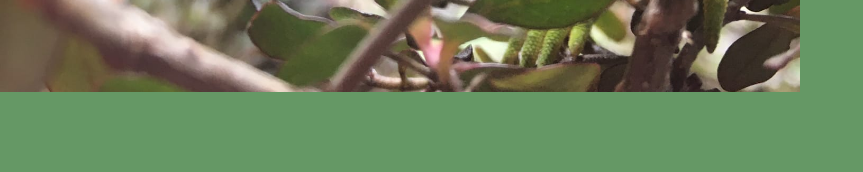
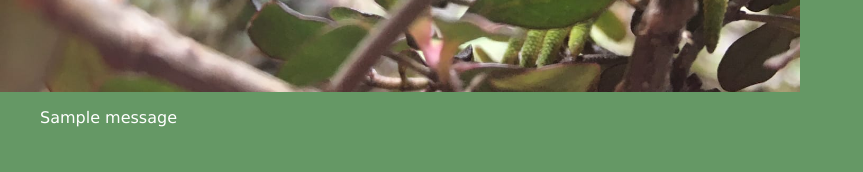
Before and after one commit to jackcado/yr12website-development-project, a Flask app: page / in a window 1280 px wide. Shown: the part 657-829 px from the top of the page, without its empty margins (0-863 px from the left). Run offline with Flask 3, Linux system fonts and the light colour scheme; tables that the repository leaves empty hold one stand-in row (values such as "Sample post"); one stand-in notice (Sample message) is shown.

Commit message:
BIG FUNCTIONAL - SUPER AWESOME

```diff
--- a/app.py
+++ b/app.py
@@ -47,17 +47,22 @@ def signup():
 def login():
     print(request.form)
     if request.method == "POST":
+        #getting username
         username = request.form['username']
         password = request.form['password']
+
+        #checking here
         sql = "SELECT * from user WHERE username = ?"
-        user = query_db(sql=sql,args=('username',),one=True)
+        user = query_db(sql=sql,args=(username,),one=True)
         if user:
-            if check_password_hash(user[2] ,password):
+            if check_password_hash(user[2],password):
+                #stores in session
                 session['user'] = user
-                flash('Logged in successfully')
-                redirect('/')
+                flash("Logged in successfully")
             else:
-                flash('Incorrect username or password')
+                flash("Incorrect password")
+        else:
+            flash("User does not exist")
     return render_template('login.html')
 
 @app.route('/report')
--- a/static/style.css
+++ b/static/style.css
@@ -43,6 +43,12 @@ body{
     top: 80px;
     width: 100%;
     font-size: 1rem;
+}
+.flash{
+    list-style-type: none;
+}
+.flash-message{
+    color: white;
 }
 
 
--- a/templates/base.html
+++ b/templates/base.html
@@ -11,5 +11,14 @@
     {% block content %}
     {% endblock %}
     {% include 'footer.html' %}
+    {% with messages = get_flashed_messages() %}
+    {% if messages %}
+    <ul class="flash">
+        {% for message in messages %}
+        <li class="flash-message">{{ message }}</li>
+        {% endfor %}
+    </ul>
+    {% endif %}
+    {% endwith %}
 </body>
 </html>
```
Also changed, not shown: please.db, 2 other files.
